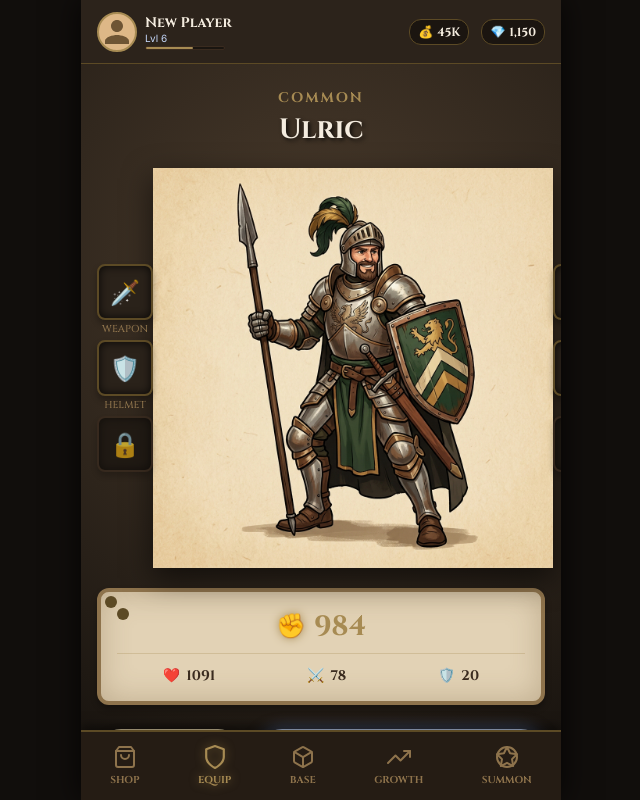
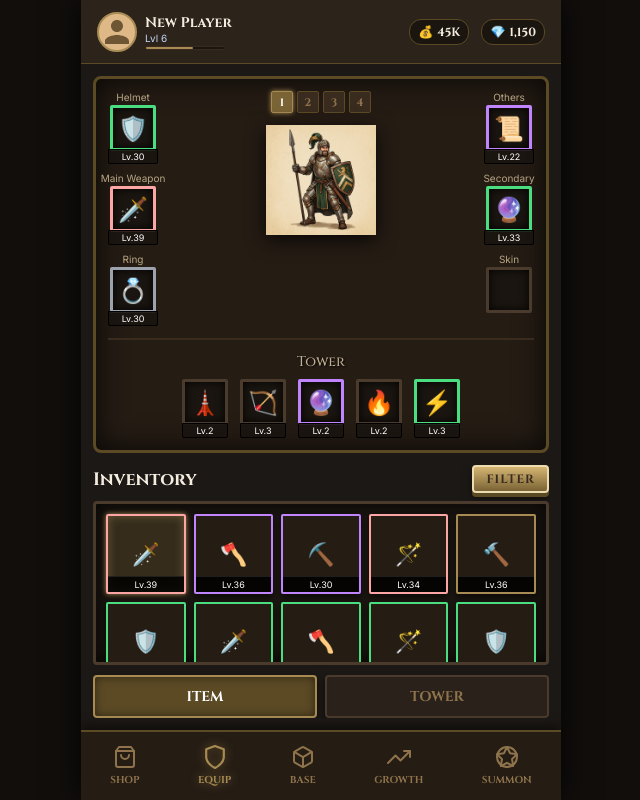
Before and after one commit to PhantOm1z/gameUI, a React (Vite) app: page / in a window 1280 px wide. Both pictures are taken after a click on the button "EQUIP". Shown: the whole page, without its empty margins (319-959 px from the left). Built offline with nearby package versions, Linux system fonts and the light colour scheme.

Commit message:
feat: add CharacterScreen component with equipment slots and inventory grid layout

```diff
--- a/src/components/CharacterScreen.css
+++ b/src/components/CharacterScreen.css
@@ -1,169 +1,270 @@
-.character-screen {
+.character-screen.new-layout {
   width: 100%;
   height: 100%;
-  background: radial-gradient(circle at center 30%, #4a3b2c 0%, #1a1510 100%);
+  background: #1c1815; /* Dark earthy background, maintaining fantasy feel */
   display: flex;
   flex-direction: column;
-  padding: 24px 16px;
+  padding: 12px;
+  gap: 12px;
+  overflow: hidden;
+}
+
+/* Upper Panel: Hero & Equipped */
+.hero-overview-panel {
+  display: flex;
+  flex-direction: column;
+  padding: 12px;
+  background: #251c14; /* Darker parchment/wood tone */
+  border: 3px solid #5c4a25;
+  border-radius: 8px;
+  position: relative;
+  box-shadow: inset 0 0 30px rgba(0,0,0,0.8);
+}
+
+.hero-equipment-layout {
+  display: flex;
+  justify-content: space-between;
+}
+
+.side-slots {
+  display: flex;
+  flex-direction: column;
+  gap: 8px;
+  width: 50px;
+}
+
+.equip-box {
+  display: flex;
+  flex-direction: column;
+  align-items: center;
+}
+
+.equip-label {
+  font-size: 10px;
+  color: #b8a685;
+  margin-bottom: 2px;
+  white-space: nowrap;
+}
+
+.equip-slot-square {
+  width: 46px;
+  height: 46px;
+  background: #1a1510;
+  border: 3px solid #4a3b2c; /* Default border color */
+  border-radius: 2px;
+  display: flex;
+  justify-content: center;
+  align-items: center;
+  font-size: 24px;
+  box-shadow: inset 0 0 10px rgba(0,0,0,0.9);
+  cursor: pointer;
+  transition: transform 0.1s;
+}
+
+.equip-slot-square:hover {
+  transform: scale(1.05);
+}
+
+.equip-level {
+  font-size: 9px;
+  color: #fff;
+  background: rgba(26, 21, 16, 0.9);
+  width: 100%;
+  text-align: center;
+  border-bottom-left-radius: 2px;
+  border-bottom-right-radius: 2px;
+  padding: 1px 0;
+  margin-top: -2px; /* Overlap slot edge */
+  z-index: 2;
+  border: 1px solid #000;
+}
+
+.hero-center-display {
+  flex: 1;
+  display: flex;
+  flex-direction: column;
+  align-items: center;
   position: relative;
 }
 
-.character-header {
-  text-align: center;
-  z-index: 2;
+.preset-tabs {
+  display: flex;
+  gap: 4px;
+  margin-bottom: 12px;
 }
 
-.character-class {
-  font-size: 14px;
-  letter-spacing: 2px;
-  text-transform: uppercase;
+.preset {
+  width: 22px;
+  height: 22px;
+  display: flex;
+  justify-content: center;
+  align-items: center;
+  background: #3a2b1f;
+  border: 1px solid #5c4a25;
+  color: #8e734c;
+  font-size: 11px;
+  font-family: var(--font-heading);
+  font-weight: 700;
+  cursor: pointer;
+  border-radius: 2px;
 }
 
-.character-name {
-  font-size: 28px;
-  margin-top: 4px;
-  color: var(--color-text-light);
-  text-shadow: 2px 2px 4px rgba(0,0,0,0.8);
+.preset.active {
+  background: var(--color-primary-dark);
+  color: #fff;
+  border-color: var(--color-primary);
+  box-shadow: 0 0 5px var(--color-primary);
 }
 
-.character-stage {
+.hero-model-small {
+  height: 110px;
+  object-fit: contain;
+  filter: drop-shadow(0 5px 10px rgba(0,0,0,0.8));
+}
+
+.equipped-towers-section {
+  margin-top: 12px;
+  display: flex;
+  flex-direction: column;
+  align-items: center;
+  border-top: 2px solid #3a2b1f;
+  padding-top: 12px;
+}
+
+.section-title {
+  font-size: 14px;
+  font-family: var(--font-heading);
+  color: #c2b092;
+  margin-bottom: 8px;
+  text-shadow: 1px 1px 2px #000;
+}
+
+.tower-slots {
+  display: flex;
+  gap: 12px;
+  justify-content: center;
+}
+
+
+/* Lower Panel: Inventory Section */
+.inventory-section {
   flex: 1;
+  display: flex;
+  flex-direction: column;
+  overflow: hidden;
+}
+
+.inventory-header {
   display: flex;
   justify-content: space-between;
   align-items: center;
-  position: relative;
-  margin: 20px 0;
+  margin-bottom: 8px;
 }
 
-.slots {
-  display: flex;
-  flex-direction: column;
-  gap: 20px;
-  z-index: 3;
+.inventory-title {
+  font-size: 18px;
+  color: #f4ecdf;
+  font-family: var(--font-heading);
 }
 
-.equip-slot {
-  width: 56px;
-  height: 56px;
-  background: #2a221a;
-  border: 2px solid #5c4a25;
-  border-radius: 8px;
+.small-btn {
+  padding: 4px 12px;
+  font-size: 12px;
+  height: 28px;
+  border-radius: 4px;
+}
+
+.inventory-grid-container {
+  flex: 1;
+  background: #1a1510;
+  border: 3px solid #4a3b2c;
+  border-radius: 4px;
+  padding: 10px;
+  overflow-y: auto;
+  min-height: 0;
+  box-shadow: inset 0 0 20px rgba(0,0,0,0.8);
+}
+
+.inventory-grid-container::-webkit-scrollbar {
+  width: 6px;
+}
+.inventory-grid-container::-webkit-scrollbar-thumb {
+  background: #5c4a25;
+  border-radius: 3px;
+}
+
+.inventory-grid {
+  display: grid;
+  grid-template-columns: repeat(5, 1fr);
+  gap: 8px;
+  /* Allow grid to take its natural content height */
+  align-content: start;
+}
+
+.inventory-item {
+  aspect-ratio: 1;
+  background: #251c14;
+  border: 2px solid #4a3b2c;
+  border-radius: 2px;
   display: flex;
   flex-direction: column;
   justify-content: center;
   align-items: center;
-  font-size: 24px;
+  font-size: 22px;
   position: relative;
-  box-shadow: inset 0 0 10px rgba(0,0,0,0.8), var(--shadow-soft);
   cursor: pointer;
-  transition: transform 0.2s, border-color 0.2s;
+  box-shadow: 0 4px 6px rgba(0,0,0,0.5);
+  transition: transform 0.1s;
 }
 
-.equip-slot:not(.locked):hover {
+.inventory-item:hover {
   transform: scale(1.05);
-  border-color: var(--color-primary);
+  z-index: 5;
 }
 
-.equip-slot.locked {
-  background: #1a1510;
-  border-color: #3a2b1f;
-  color: #5c4a25;
-  opacity: 0.7;
+.inventory-item.selected {
+  background: rgba(167, 139, 83, 0.2);
+  box-shadow: inset 0 0 10px rgba(167, 139, 83, 0.5), 0 0 5px var(--color-primary);
 }
 
-.slot-type {
+.item-level {
   position: absolute;
-  bottom: -18px;
-  font-size: 10px;
-  font-family: var(--font-heading);
-  color: #8e734c;
-  text-transform: uppercase;
+  bottom: 0;
+  width: 100%;
+  font-size: 9px;
+  background: rgba(0,0,0,0.85);
+  color: #fff;
+  text-align: center;
+  padding: 2px 0;
+  border-top: 1px solid rgba(255,255,255,0.1);
 }
 
-.hero-display {
-  flex: 1;
+/* Inventory Tabs */
+.inventory-tabs {
   display: flex;
-  justify-content: center;
-  position: relative;
-  height: 100%;
+  gap: 8px;
+  margin-top: 10px;
 }
 
-.hero-model {
-  height: 100%;
-  max-height: 400px;
-  object-fit: contain;
-  z-index: 2;
-  filter: drop-shadow(0 10px 15px rgba(0,0,0,0.6));
+.inv-tab {
+  flex: 1;
+  background: #2a221a;
+  border: 2px solid #4a3b2c;
+  color: #8e734c;
+  font-family: var(--font-heading);
+  font-size: 14px;
+  font-weight: 700;
+  padding: 10px;
+  cursor: pointer;
+  text-transform: uppercase;
+  border-radius: 4px;
+  transition: all 0.2s;
+  box-shadow: 0 4px 6px rgba(0,0,0,0.5);
 }
 
-.floor-glow {
-  position: absolute;
-  bottom: 10%;
-  width: 200px;
-  height: 40px;
-  background: radial-gradient(ellipse at center, rgba(167, 139, 83, 0.4) 0%, transparent 70%);
-  z-index: 1;
-  transform: scaleY(0.5);
+.inv-tab.active {
+  background: #5c4a25;
+  color: #fff;
+  border-color: #a78b53;
+  box-shadow: 0 4px 6px rgba(0,0,0,0.5), inset 0 0 10px rgba(0,0,0,0.5);
 }
-
-.stats-panel {
-  padding: 16px;
-  margin-bottom: 24px;
-  display: flex;
-  flex-direction: column;
-  gap: 12px;
-}
-
-.power-score {
-  display: flex;
-  justify-content: center;
-  align-items: center;
-  gap: 8px;
-  font-size: 28px;
-  font-family: var(--font-heading);
-  font-weight: 700;
-  border-bottom: 1px solid rgba(167, 139, 83, 0.3);
-  padding-bottom: 8px;
-}
-
-.power-icon {
-  font-size: 24px;
-  filter: drop-shadow(0 0 5px var(--color-primary));
-}
-
-.stats-grid {
-  display: flex;
-  justify-content: space-around;
-  font-family: var(--font-heading);
-  font-weight: 700;
-  font-size: 14px;
-  color: var(--color-text-dark);
-}
-
-.stat {
-  display: flex;
-  align-items: center;
-  gap: 6px;
-}
-
-.character-actions {
-  display: flex;
-  justify-content: center;
-  gap: 16px;
-}
-
-.character-actions .fantasy-button {
-  height: 48px;
-  border-radius: 24px;
-}
-
-.character-actions .primary {
-  flex: 2;
-  font-size: 18px;
-}
-
-.character-actions .secondary {
-  flex: 1;
-  background: linear-gradient(to bottom, #8e734c, #5c4a25);
-  font-size: 14px;
-}
--- a/src/components/CharacterScreen.jsx
+++ b/src/components/CharacterScreen.jsx
@@ -1,57 +1,122 @@
+import { useState } from 'react';
 import './CharacterScreen.css';
 import heroImg from '../assets/hero.png';
 
-const Slot = ({ type, locked, icon }) => (
-  <div className={`equip-slot ${locked ? 'locked' : ''}`}>
-    {locked ? <span className="icon">🔒</span> : <span>{icon}</span>}
-    {!locked && <div className="slot-type">{type}</div>}
+const EquipSlot = ({ label, level, rarityColor, icon }) => (
+  <div className="equip-box">
+    {label && <div className="equip-label">{label}</div>}
+    <div className="equip-slot-square" style={rarityColor ? { borderColor: rarityColor } : {}}>
+      <span className="icon">{icon}</span>
+    </div>
+    {level && <div className="equip-level">Lv.{level}</div>}
+  </div>
+);
+
+const InventoryItem = ({ level, rarityColor, icon, selected }) => (
+  <div className={`inventory-item ${selected ? 'selected' : ''}`} style={rarityColor ? { borderColor: rarityColor } : {}}>
+    <span className="icon">{icon}</span>
+    <div className="item-level">Lv.{level}</div>
   </div>
 );
 
 export default function CharacterScreen() {
+  const [invTab, setInvTab] = useState('item');
+
   return (
-    <div className="character-screen">
-      <div className="character-header">
-        <h2 className="character-class text-gold">Common</h2>
-        <h1 className="character-name">Ulric</h1>
-      </div>
+    <div className="character-screen new-layout">
+      {/* Upper Panel: Hero & Equipped */}
+      <div className="hero-overview-panel">
+        <div className="hero-equipment-layout">
+          <div className="side-slots left">
+            <EquipSlot label="Helmet" level="30" rarityColor="#4ade80" icon="🛡️" />
+            <EquipSlot label="Main Weapon" level="39" rarityColor="#fca5a5" icon="🗡️" />
+            <EquipSlot label="Ring" level="30" rarityColor="#9ca3af" icon="💍" />
+          </div>
 
-      <div className="character-stage">
+          <div className="hero-center-display">
+            <div className="preset-tabs">
+              <span className="preset active">1</span>
+              <span className="preset">2</span>
+              <span className="preset">3</span>
+              <span className="preset">4</span>
+            </div>
+            <img src={heroImg} alt="Hero" className="hero-model-small" />
+          </div>
 
-        <div className="slots left-slots">
-          <Slot type="Weapon" icon="🗡️" />
-          <Slot type="Helmet" icon="🛡️" />
-          <Slot type="Artifact" locked />
+          <div className="side-slots right">
+            <EquipSlot label="Others" level="22" rarityColor="#c084fc" icon="📜" />
+            <EquipSlot label="Secondary" level="33" rarityColor="#4ade80" icon="🔮" />
+            <EquipSlot label="Skin" />
+          </div>
         </div>
 
-        <div className="hero-display">
-          <img src={heroImg} alt="Hero" className="hero-model" />
-          {/* Subtle floor glow */}
-          <div className="floor-glow"></div>
-        </div>
-
-        <div className="slots right-slots">
-          <Slot type="Armor" icon="👕" />
-          <Slot type="Boots" icon="👢" />
-          <Slot type="Artifact" locked />
-        </div>
-
-      </div>
-
-      <div className="stats-panel parchment-panel">
-        <div className="power-score">
-          <span className="power-icon">✊</span> <span className="text-gold">984</span>
-        </div>
-        <div className="stats-grid">
-          <div className="stat"><span>❤️</span> 1091</div>
-          <div className="stat"><span>⚔️</span> 78</div>
-          <div className="stat"><span>🛡️</span> 20</div>
+        <div className="equipped-towers-section">
+          <div className="section-title">Tower</div>
+          <div className="tower-slots">
+            <EquipSlot level="2" icon="🗼" />
+            <EquipSlot level="3" icon="🏹" />
+            <EquipSlot level="2" rarityColor="#c084fc" icon="🔮" />
+            <EquipSlot level="2" icon="🔥" />
+            <EquipSlot level="3" rarityColor="#4ade80" icon="⚡" />
+          </div>
         </div>
       </div>
 
-      <div className="character-actions">
-        <button className="fantasy-button secondary">Auto Equip</button>
-        <button className="fantasy-button magic-glow primary">Level Up</button>
+      {/* Lower Panel: Inventory */}
+      <div className="inventory-section">
+        <div className="inventory-header">
+          <h3 className="inventory-title">Inventory</h3>
+          <div className="inventory-actions">
+            <button className="fantasy-button small-btn">Filter</button>
+          </div>
+        </div>
+
+        <div className="inventory-grid-container inner">
+          <div className="inventory-grid">
+            {invTab === 'item' ? (
+              <>
+                {/* Simulated Inventory Grid */}
+                <InventoryItem level="39" rarityColor="#fca5a5" icon="🗡️" selected />
+                <InventoryItem level="36" rarityColor="#c084fc" icon="🪓" />
+                <InventoryItem level="30" rarityColor="#c084fc" icon="⛏️" />
+                <InventoryItem level="34" rarityColor="#fca5a5" icon="🪄" />
+                <InventoryItem level="36" rarityColor="#a78b53" icon="🔨" />
+
+                <InventoryItem level="18" rarityColor="#4ade80" icon="🛡️" />
+                <InventoryItem level="40" rarityColor="#4ade80" icon="🗡️" />
+                <InventoryItem level="23" rarityColor="#4ade80" icon="🪓" />
+                <InventoryItem level="33" rarityColor="#4ade80" icon="🪄" />
+                <InventoryItem level="16" rarityColor="#4ade80" icon="🛡️" />
+
+                <InventoryItem level="30" rarityColor="#4ade80" icon="📜" />
+                <InventoryItem level="19" rarityColor="#4ade80" icon="💍" />
+                <InventoryItem level="28" rarityColor="#4ade80" icon="🔮" />
+                <InventoryItem level="22" rarityColor="#4ade80" icon="👘" />
+                <InventoryItem level="22" rarityColor="#fbbf24" icon="🗡️" />
+
+                <InventoryItem level="10" rarityColor="#9ca3af" icon="🛡️" />
+                <InventoryItem level="5" rarityColor="#9ca3af" icon="🗡️" />
+                <InventoryItem level="7" rarityColor="#9ca3af" icon="🪓" />
+                <InventoryItem level="2" rarityColor="#9ca3af" icon="🪄" />
+                <InventoryItem level="1" rarityColor="#9ca3af" icon="🛡️" />
+              </>
+            ) : (
+              <>
+                <InventoryItem level="10" rarityColor="#9ca3af" icon="🗼" />
+                <InventoryItem level="5" rarityColor="#4ade80" icon="🏹" />
+                <InventoryItem level="7" rarityColor="#c084fc" icon="🔮" />
+                <InventoryItem level="12" rarityColor="#fca5a5" icon="🔥" />
+                <InventoryItem level="8" rarityColor="#a78b53" icon="⚡" />
+              </>
+            )}
+
+          </div>
+        </div>
+
+        <div className="inventory-tabs">
+          <button className={`inv-tab ${invTab === 'item' ? 'active' : ''}`} onClick={() => setInvTab('item')}>Item</button>
+          <button className={`inv-tab ${invTab === 'tower' ? 'active' : ''}`} onClick={() => setInvTab('tower')}>Tower</button>
+        </div>
       </div>
     </div>
   );
```
